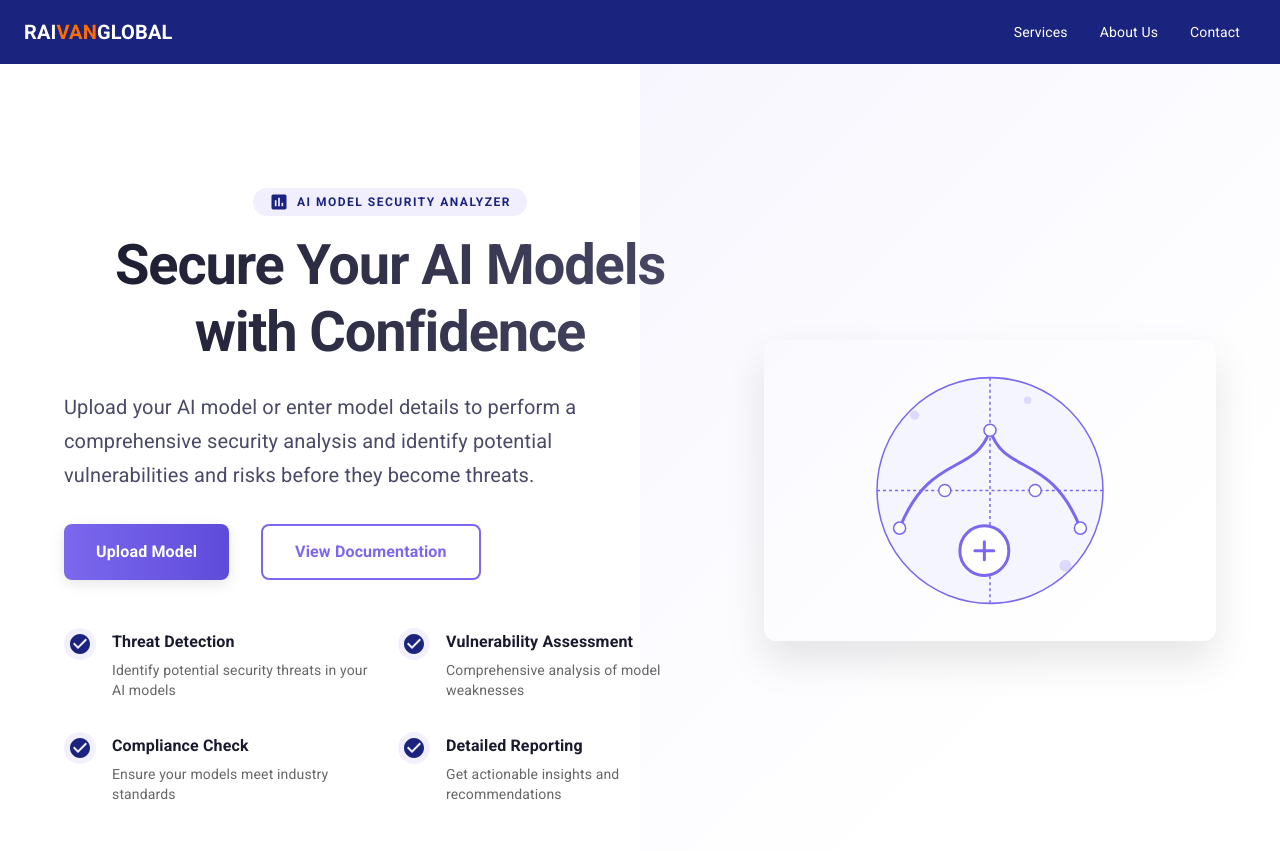
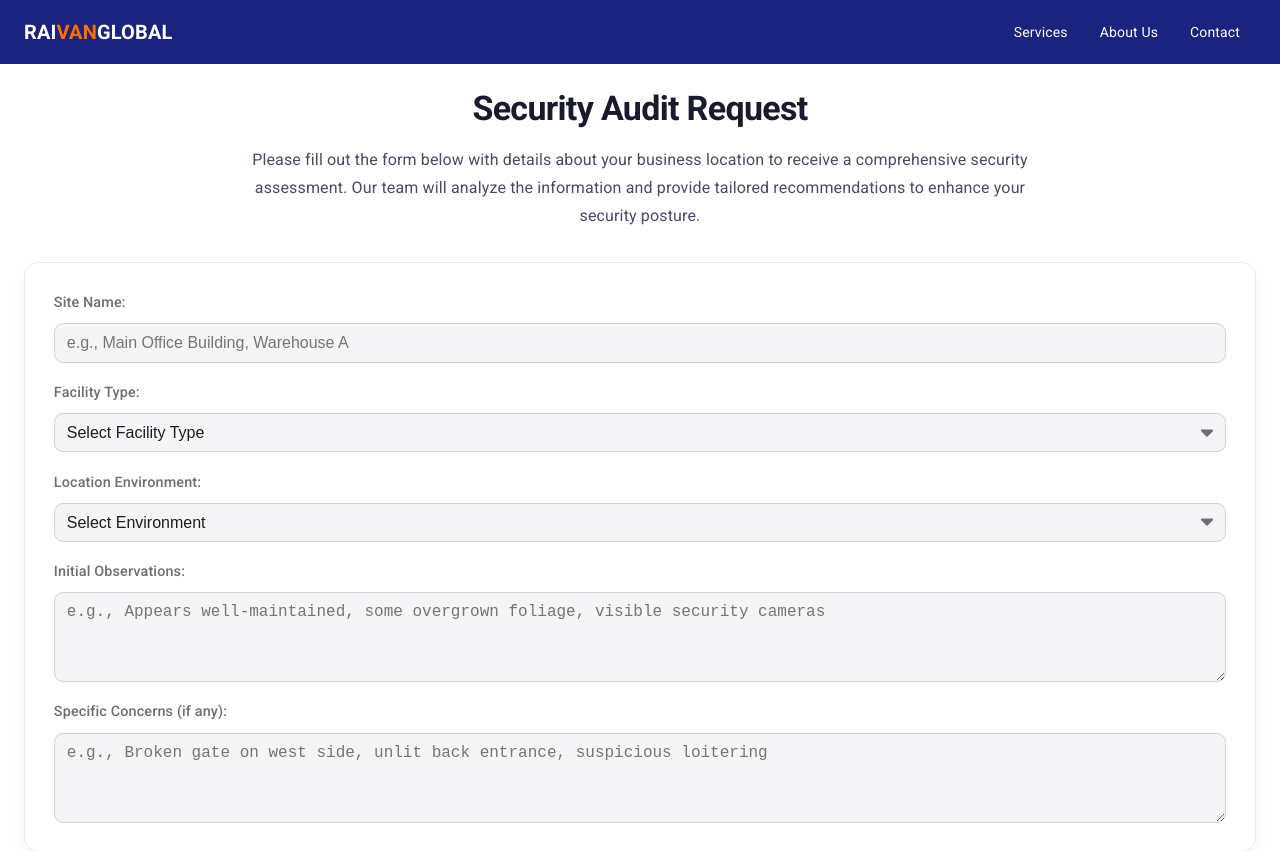
Before and after one commit to sunilpawar-git/raivanglobal, a React (Create React App) app in the folder frontend/: page /analyze in a window 1280 px wide. Shown: the top 851 px of the page. Built offline with nearby package versions, Linux system fonts and the light colour scheme; the HTML template or start-up script is replaced by a standard one.

Commit message:
3006 - 1.1 (Updated Hero Sections): Removed hero section from analyze page and added clear instructions

```diff
--- a/frontend/src/ModelAnalyzer.js
+++ b/frontend/src/ModelAnalyzer.js
@@ -1,14 +1,9 @@
 import React, { useState, useRef, useEffect } from 'react';
 import { Box, Typography } from '@mui/material';
-import { Assessment, CheckCircle } from '@mui/icons-material';
 import { Canvas } from '@react-three/fiber';
 import { OrbitControls, Environment, useGLTF } from '@react-three/drei';
 import ReactMarkdown from 'react-markdown';
-import HeroSection from './components/HeroSection';
 import './ModelAnalyzer.css';
-
-// Import illustration
-import modelAnalysisIllustration from './assets/images/model-analysis.svg';
 
 // Supported file formats
 const SUPPORTED_3D_FORMATS = ['.glb', '.gltf', '.obj', '.fbx'];
@@ -157,94 +152,16 @@ function ModelAnalyzer() {
   }, [previews]);
 
   return (
-    <Box sx={{ minHeight: '100vh', display: 'flex', flexDirection: 'column' }}>
-      <Box sx={{ flex: '0 0 auto' }}>
-        <HeroSection
-          title={
-            <Box>
-              <Box sx={{
-                display: 'inline-flex',
-                alignItems: 'center',
-                backgroundColor: 'rgba(123, 104, 238, 0.1)',
-                px: 2,
-                py: 0.5,
-                borderRadius: '20px',
-                mb: 2
-              }}>
-                <Assessment sx={{ fontSize: 20, color: 'primary.main', mr: 1 }} />
-                <Typography
-                  variant="overline"
-                  sx={{
-                    letterSpacing: 1.5,
-                    fontWeight: 600,
-                    color: 'primary.main',
-                    lineHeight: 1.2
-                  }}
-                >
-                  AI MODEL SECURITY ANALYZER
-                </Typography>
-              </Box>
-              <Box sx={{
-                background: 'linear-gradient(90deg, #1a1a2e 0%, #4a4a68 100%)',
-                WebkitBackgroundClip: 'text',
-                WebkitTextFillColor: 'transparent',
-              }}>
-                Secure Your AI Models with Confidence
-              </Box>
-            </Box>
-          }
-        subtitle="Upload your AI model or enter model details to perform a comprehensive security analysis and identify potential vulnerabilities and risks before they become threats."
-        primaryButtonText="Upload Model"
-        primaryButtonLink="#"
-        primaryButtonOnClick={() => fileInputRef.current?.click()}
-        secondaryButtonText="View Documentation"
-        secondaryButtonLink="/documentation"
-        features={[
-          {
-            title: 'Threat Detection',
-            description: 'Identify potential security threats in your AI models',
-            icon: <CheckCircle color="primary" />
-          },
-          {
-            title: 'Vulnerability Assessment',
-            description: 'Comprehensive analysis of model weaknesses',
-            icon: <CheckCircle color="primary" />
-          },
-          {
-            title: 'Compliance Check',
-            description: 'Ensure your models meet industry standards',
-            icon: <CheckCircle color="primary" />
-          },
-          {
-            title: 'Detailed Reporting',
-            description: 'Get actionable insights and recommendations',
-            icon: <CheckCircle color="primary" />
-          }
-        ]}
-        image={modelAnalysisIllustration}
-        backgroundColor="white"
-        titleColor="#1a1a2e"
-        subtitleColor="#4a4a68"
-        buttonSx={{
-          '&.MuiButton-contained': {
-            background: 'linear-gradient(90deg, #7B68EE 0%, #5F4BDB 100%)',
-            color: 'white',
-            '&:hover': {
-              transform: 'translateY(-2px)',
-              boxShadow: '0 10px 20px rgba(123, 104, 238, 0.3)',
-            },
-          },
-          '&.MuiButton-outlined': {
-            borderColor: '#7B68EE',
-            color: '#7B68EE',
-            '&:hover': {
-              backgroundColor: 'rgba(123, 104, 238, 0.05)',
-              borderColor: '#7B68EE',
-            },
-          },
-        }}
-      />
-
+    <Box sx={{ minHeight: '100vh', display: 'flex', flexDirection: 'column', p: 3 }}>
+      <Box sx={{ mb: 4, textAlign: 'center' }}>
+        <Typography variant="h4" component="h1" sx={{ fontWeight: 600, mb: 2, color: '#1a1a2e' }}>
+          Security Audit Request
+        </Typography>
+        <Typography variant="subtitle1" sx={{ color: '#4a4a68', maxWidth: '800px', mx: 'auto' }}>
+          Please fill out the form below with details about your business location to receive a comprehensive security assessment.
+          Our team will analyze the information and provide tailored recommendations to enhance your security posture.
+        </Typography>
+      </Box>
       <input
         type="file"
         ref={fileInputRef}
@@ -478,7 +395,6 @@ function ModelAnalyzer() {
           )}
         </div>
       </div>
-      </Box>
     </Box>
   );
 };
--- a/frontend/src/components/HeroSection.js
+++ b/frontend/src/components/HeroSection.js
@@ -6,10 +6,10 @@ import { motion } from 'framer-motion';
 const HeroSection = ({
   title,
   subtitle,
-  primaryButtonText = 'Get Started',
-  primaryButtonLink = '/analyze',
-  secondaryButtonText = 'Learn More',
-  secondaryButtonLink = '/about',
+  primaryButtonText,
+  primaryButtonLink,
+  secondaryButtonText,
+  secondaryButtonLink,
   features = [],
   image,
   imagePosition = 'right',
--- a/frontend/src/pages/Home.js
+++ b/frontend/src/pages/Home.js
@@ -15,17 +15,17 @@ const services = [
   {
     icon: <SecurityIcon sx={{ fontSize: 60, color: 'primary.main' }} />,
     title: 'Security Audits',
-    description: 'Comprehensive security assessments to identify vulnerabilities in your applications and infrastructure.'
+    description: 'Comprehensive security assessments to identify vulnerabilities in your infrastructure.'
   },
   {
     icon: <AssessmentIcon sx={{ fontSize: 60, color: 'primary.main' }} />,
     title: 'Risk Assessment',
-    description: 'In-depth analysis of potential risks and threats to your digital assets and business operations.'
+    description: 'In-depth analysis of potential risks and threats to your assests and business operations.'
   },
   {
-    icon: <CodeIcon sx={{ fontSize: 60, color: 'primary.main' }} />,
-    title: 'Code Review',
-    description: 'Thorough examination of your source code to identify security flaws and improve code quality.'
+    icon: <SecurityIcon sx={{ fontSize: 50, color: 'primary.main' }} />,
+    title: 'Threat Mitigation',
+    description: 'Address security concerns with end-to-end mitigation, through tech/human level resolutions.'
   },
 ];
 
@@ -64,7 +64,7 @@ function Home() {
               WebkitBackgroundClip: 'text',
               WebkitTextFillColor: 'transparent',
             }}>
-              Next-Gen Security for Your Digital Assets
+              Next-Gen Security for \n Your Assets
             </Box>
           </>
         }
@@ -120,7 +120,7 @@ function Home() {
       />
 
       {/* Services Section */}
-      <Container maxWidth="lg" sx={{ py: 8 }}>
+      <Container maxWidth="lg" sx={{ py: 4 }}>
         <Typography variant="h3" component="h2" align="center" gutterBottom sx={{ mb: 6, fontWeight: 600 }}>
           Our Services
         </Typography>
```
